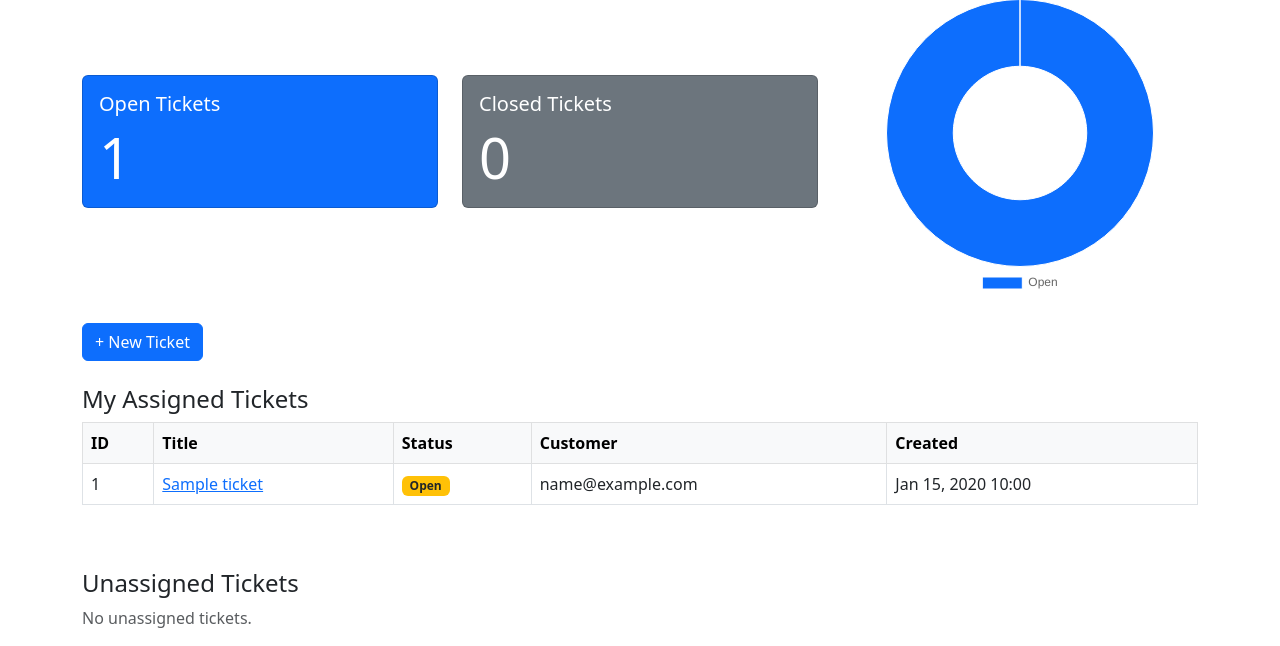
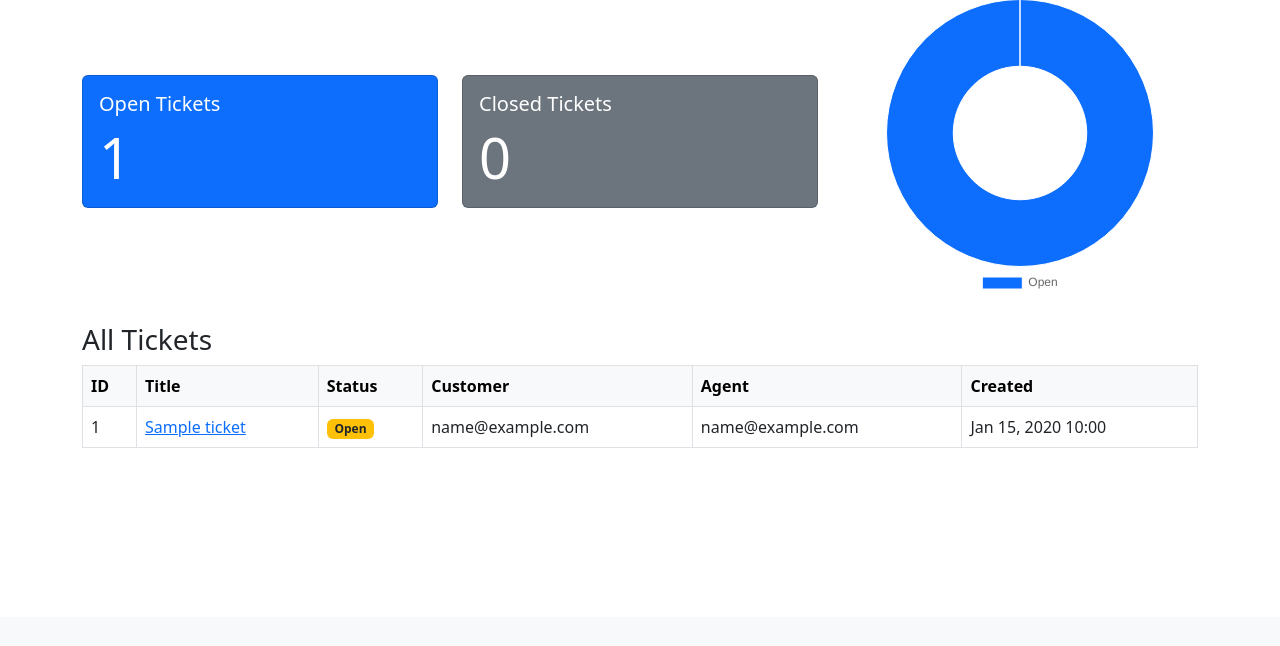
Before and after one commit to thrtn85/ticket-system, a Django app: page /tickets/?view=all in a window 1280 px wide. Shown: the part 183-829 px from the top of the page. After the commit the page ends 631 px from the top, so only its background shows below. Run offline with Django 5.2, Linux system fonts and the light colour scheme; a user stored in the database is signed in; tables that the repository leaves empty hold one stand-in row (values such as "Sample post").

Commit message:
Feature: Add 'All Tickets' button for agents in ticket dashboard
Show 'All Tickets' button only to agents

Display all tickets when 'All Tickets' is selected via URL query param (?view=all)

Keep default views for agents (assigned/unassigned) and customers (their own tickets)

Updated ticket_list.html template to conditionally render tickets based on user role and view filter

```diff
--- a/tickets/templates/tickets/ticket_list.html
+++ b/tickets/templates/tickets/ticket_list.html
@@ -2,6 +2,9 @@
 {% block title %}Dashboard{% endblock %}
 
 {% block content %}
+
+
+
   {% if request.user.role == "agent" %}
     <h2 class="mb-4">Agent Dashboard</h2>
     <p class="text-muted">View and manage support tickets.</p>
@@ -33,9 +36,60 @@
       </div>
     {% endif %}
   </div>
-
-  <div class="d-flex justify-content-between mb-3">
-    <a href="{% url 'tickets:ticket_create' %}" class="btn btn-primary">+ New Ticket</a>
+  {% if request.GET.view == 'all' and request.user.role == 'agent' %}
+  <h3>All Tickets</h3>
+  {% if tickets %}
+    <div class="table-responsive">
+      <table class="table table-hover table-bordered align-middle">
+        <thead class="table-light">
+          <tr>
+            <th>ID</th>
+            <th>Title</th>
+            <th>Status</th>
+            <th>Customer</th>
+            <th>Agent</th>
+            <th>Created</th>
+          </tr>
+        </thead>
+        <tbody>
+          {% for ticket in tickets %}
+            <tr>
+              <td>{{ ticket.id }}</td>
+              <td><a href="{% url 'tickets:ticket_detail' ticket.pk %}">{{ ticket.title }}</a></td>
+              <td>
+                {% if ticket.status == "open" %}
+                  <span class="badge bg-warning text-dark">Open</span>
+                {% elif ticket.status == "in_progress" %}
+                  <span class="badge bg-primary">In Progress</span>
+                {% elif ticket.status == "resolved" %}
+                  <span class="badge bg-success">Resolved</span>
+                {% else %}
+                  <span class="badge bg-secondary">{{ ticket.get_status_display }}</span>
+                {% endif %}
+              </td>
+              <td>{{ ticket.customer.email }}</td>
+              <td>
+                {% if ticket.agent %}
+                  {{ ticket.agent.email }}
+                {% else %}
+                  <span class="text-muted">Unassigned</span>
+                {% endif %}
+              </td>
+              <td>{{ ticket.created_at|date:"M d, Y H:i" }}</td>
+            </tr>
+          {% endfor %}
+        </tbody>
+      </table>
+    </div>
+  {% else %}
+    <p class="text-muted">No tickets found.</p>
+  {% endif %}
+{% else %}
+  <div class="d-flex mb-3">
+    <a href="{% url 'tickets:ticket_create' %}" class="btn btn-primary me-3">+ New Ticket</a>
+    {% if request.user.role == "agent" %}
+      <a href="{% url 'tickets:ticket_list' %}?view=all" class="btn btn-secondary">All Tickets</a>
+    {% endif %}
   </div>
 
   {% if request.user.role == "agent" %}
@@ -164,6 +218,7 @@
       <div class="alert alert-info">You haven't submitted any tickets yet.</div>
     {% endif %}
   {% endif %}
+{% endif %}
 
   {% if request.user.role == "agent" %}
   <script src="https://cdn.jsdelivr.net/npm/chart.js"></script>
--- a/tickets/views.py
+++ b/tickets/views.py
@@ -18,8 +18,10 @@ class TicketListView(LoginRequiredMixin, ListView):
 
     def get_queryset(self):
         user = self.request.user
+        view = self.request.GET.get('view')
+        if view == 'all' and user.role == 'agent':
+            return Ticket.objects.all()
         if user.role == 'agent':
-            # Keep this for compatibility if needed
             return Ticket.objects.filter(Q(agent=user) | Q(status='open'))
         else:
             return Ticket.objects.filter(customer=user)
@@ -27,19 +29,23 @@ class TicketListView(LoginRequiredMixin, ListView):
     def get_context_data(self, **kwargs):
         context = super().get_context_data(**kwargs)
         user = self.request.user
+        view = self.request.GET.get('view')
 
+        if view != 'all':
+            if user.role == 'agent':
+                context['assigned_tickets'] = Ticket.objects.filter(agent=user)
+                context['unassigned_tickets'] = Ticket.objects.filter(agent__isnull=True, status='open')
+            else:
+                context['customer_tickets'] = Ticket.objects.filter(customer=user)
+
+        # Chart data only for agents
         if user.role == 'agent':
-            context['assigned_tickets'] = Ticket.objects.filter(agent=user)
-            context['unassigned_tickets'] = Ticket.objects.filter(agent__isnull=True, status='open')
-        else:
-            context['customer_tickets'] = Ticket.objects.filter(customer=user)
-
-        # For the chart
-        context['tickets_by_status'] = Ticket.objects.values('status').annotate(count=Count('id'))
-        context['open_tickets_count'] = Ticket.objects.filter(status='open').count()
-        context['closed_tickets_count'] = Ticket.objects.filter(status='closed').count()
+            context['tickets_by_status'] = Ticket.objects.values('status').annotate(count=Count('id'))
+            context['open_tickets_count'] = Ticket.objects.filter(status='open').count()
+            context['closed_tickets_count'] = Ticket.objects.filter(status='closed').count()
 
         return context
+
 
 
 class TicketDetailView(LoginRequiredMixin, DetailView):
```
